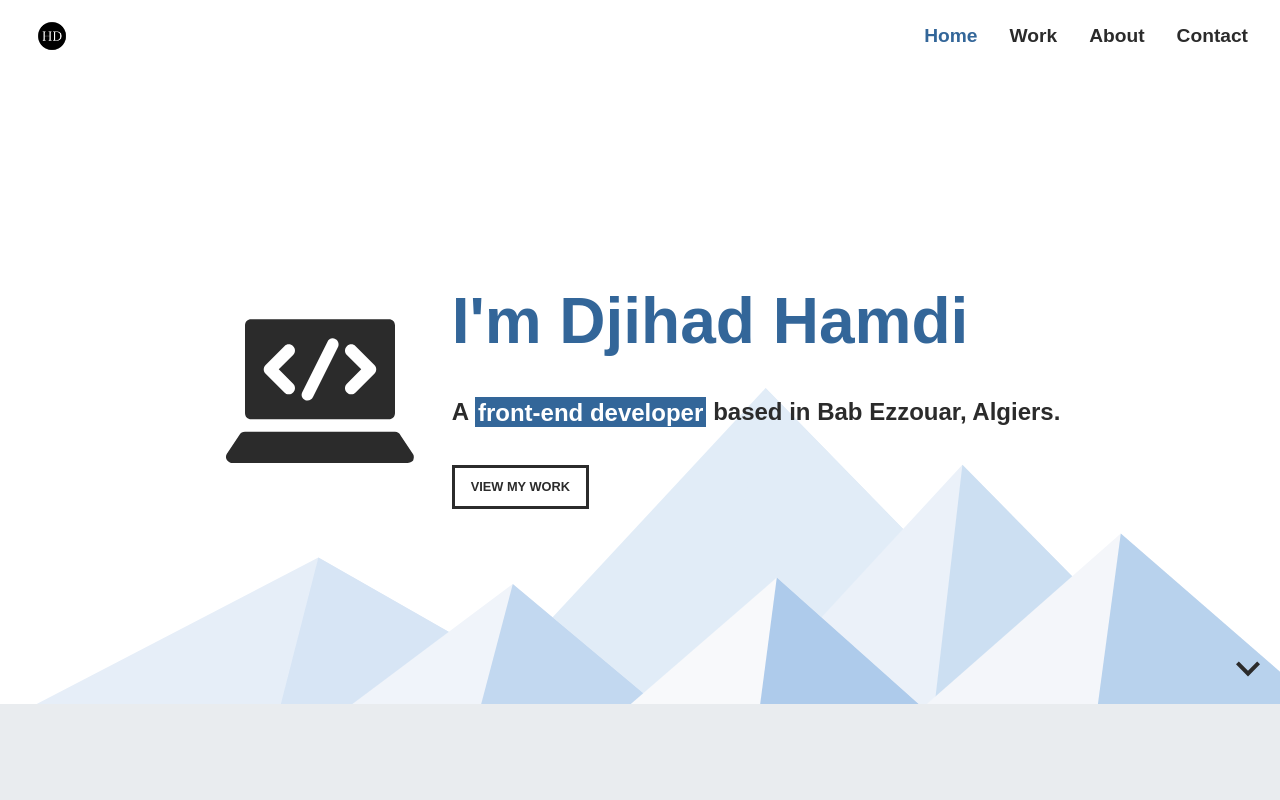
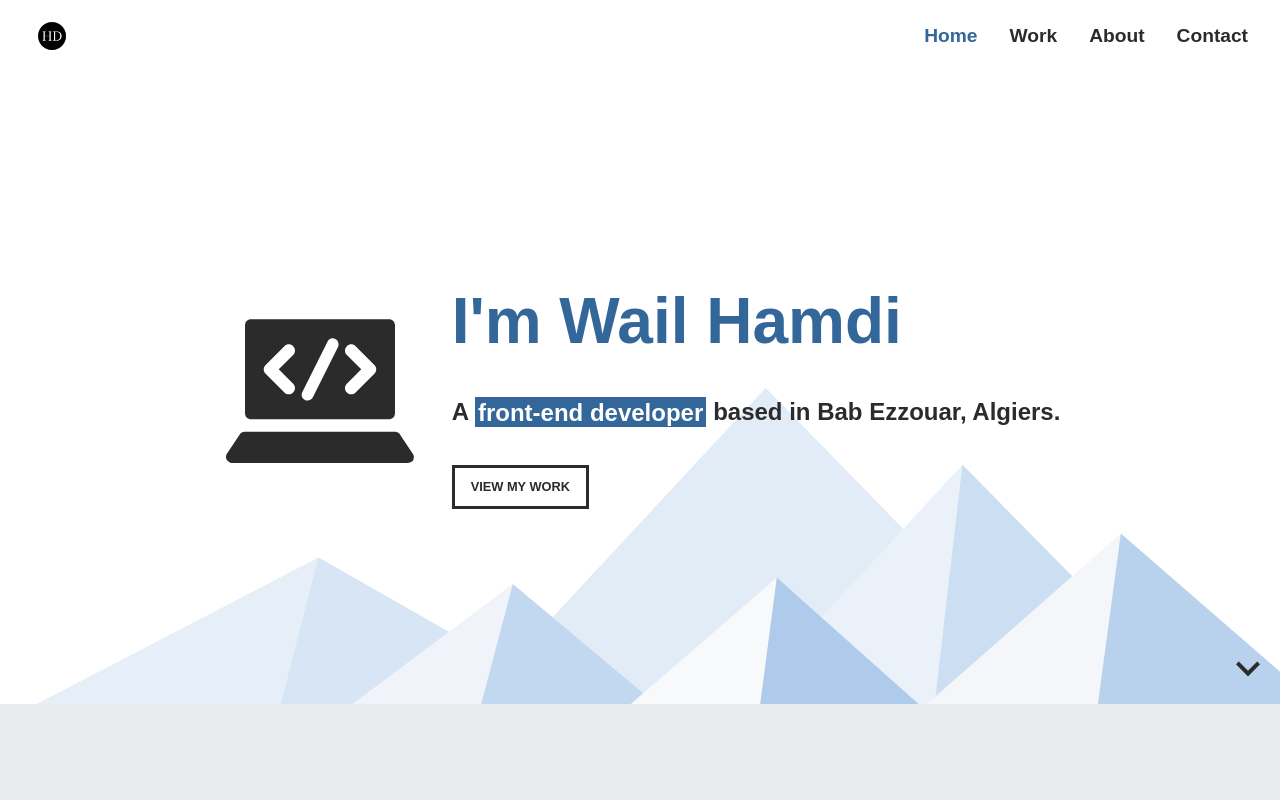
Before and after one commit to wailh/wailh-portfolio, a React (Create React App) app: page / in a window 1280 px wide. Shown: the top 800 px of the page. Built offline with nearby package versions, Linux system fonts and the light colour scheme.

Commit message:
Update PageHome.js

```diff
--- a/src/pages/PageHome.js
+++ b/src/pages/PageHome.js
@@ -23,7 +23,7 @@ const PageHome = () => {
         <title>Hamdi Djihad | Web Developer</title>
         <meta
           name="description"
-          content="A portfolio site built in React by Djihad Hamdi, a Front-End Developer based in bab ezzouar, DZ, Algeria.
+          content="A portfolio site built in React by Wail Hamdi, a Front-End Developer based in bab ezzouar, DZ, Algeria.
            He has hands-on experience building websites from scratch, with a mobile-first approach. He likes React, JavaScript, HTML, CSS."
         />
       </Helmet>
@@ -35,7 +35,7 @@ const PageHome = () => {
         >
           <LaptopCode className="laptop-code-svg" />
           <div className="text">
-            <h1>I'm Djihad Hamdi</h1>
+            <h1>I'm Wail Hamdi</h1>
             <p>
               A <mark>front-end developer</mark> based in Bab Ezzouar, Algiers.
             </p>
```
